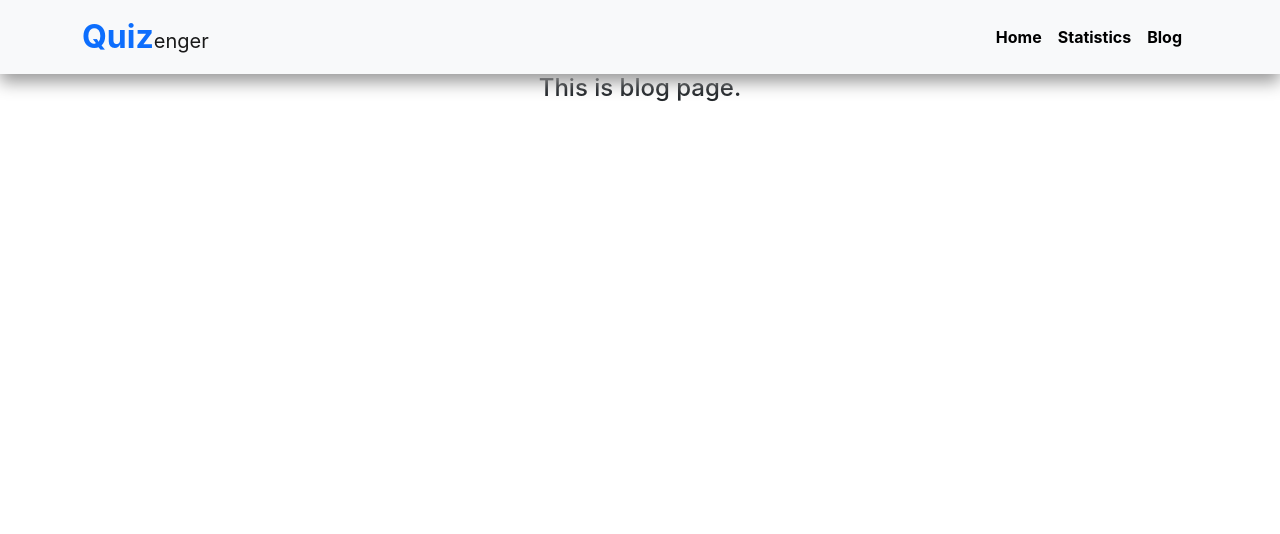
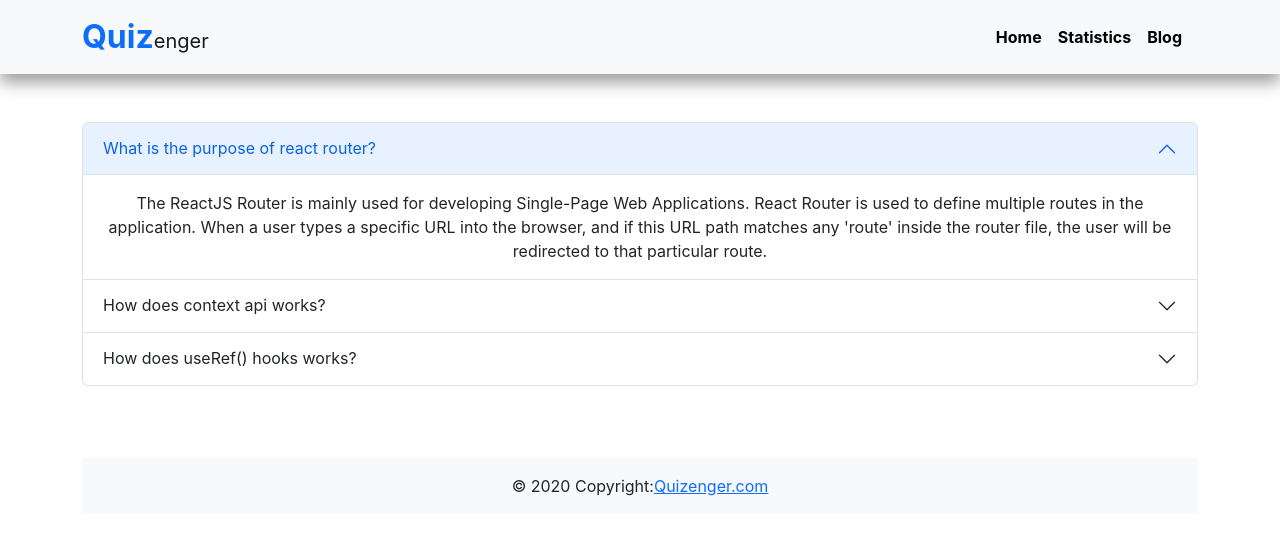
Before and after one commit to PARSA-00-55/quizenger, a React (Create React App) app: page /blog in a window 1280 px wide. Shown: the top 534 px of the page. Built offline with nearby package versions, Linux system fonts and the light colour scheme.

Commit message:
blog page added

```diff
--- a/src/components/Blog/Blog.js
+++ b/src/components/Blog/Blog.js
@@ -1,12 +1,35 @@
-import React from 'react';
-import './Blog.css';
+import React from "react";
+import "./Blog.css";
+import Accordion from "react-bootstrap/Accordion";
+import Footer from "../Footer/Footer";
 
 const Blog = () => {
-    return (
-        <div>
-            <h4>This is blog page.</h4>
-        </div>
-    );
+  return (
+    <div className="container mt-5">
+      <Accordion defaultActiveKey="0">
+        <Accordion.Item eventKey="0">
+          <Accordion.Header>What is the purpose of react router?</Accordion.Header>
+          <Accordion.Body>
+          The ReactJS Router is mainly used for developing Single-Page Web Applications. React Router is used to define multiple routes in the application. When a user types a specific URL into the browser, and if this URL path matches any 'route' inside the router file, the user will be redirected to that particular route.
+          </Accordion.Body>
+        </Accordion.Item>
+        <Accordion.Item eventKey="1">
+          <Accordion.Header>How does context api works?</Accordion.Header>
+          <Accordion.Body>
+          The React Context API is a way for a React app to effectively produce global variables that can be passed around. This is the alternative to "prop drilling," or moving props from grandparent to child to parent, and so on. Context is also touted as an easier, lighter approach to state management using Redux.
+          </Accordion.Body>
+        </Accordion.Item>
+        <Accordion.Item eventKey="2">
+          <Accordion.Header>How does useRef() hooks works?</Accordion.Header>
+          <Accordion.Body>
+          "useRef()" returns a mutable ref object whose.current property is initialized to the passed argument (i.e., initialValue ). The returned object will persist for the full lifetime of the component. Essentially, useRef is like a "box" that can hold a mutable value in its.current property.
+          </Accordion.Body>
+        </Accordion.Item>
+      </Accordion>
+      <br /><br /><br />
+      <Footer></Footer>
+    </div>
+  );
 };
 
 export default Blog;
--- a/src/components/Statistics/Statistics.js
+++ b/src/components/Statistics/Statistics.js
@@ -8,8 +8,8 @@ import {
   CartesianGrid,
   Tooltip,
   Legend,
-  ResponsiveContainer,
 } from "recharts";
+import Footer from "../Footer/Footer";
 
 const Statistics = () => {
 
```
